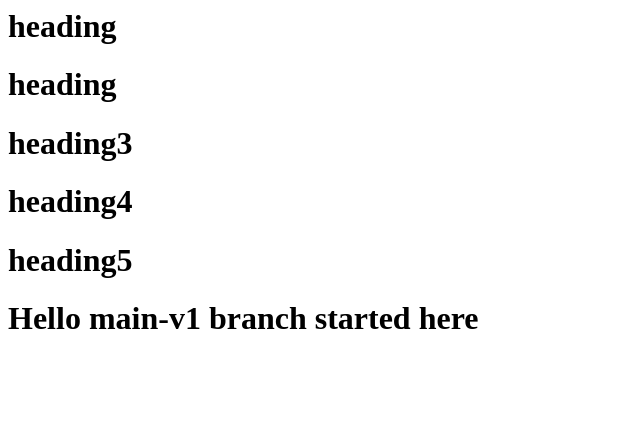
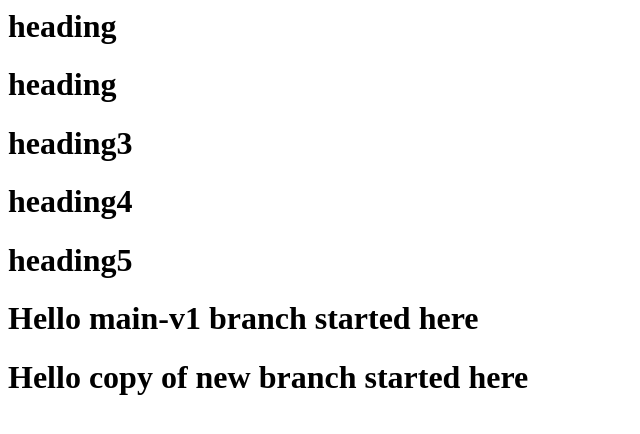
Before and after one commit to azizabdul7383/apnacollege-demo, a plain HTML site: page index.html in a window 1280 px wide. Shown: the whole page, without its empty margins (0-640 px from the left). Drawn offline with Linux system fonts and the light colour scheme.

Commit message:
added new branch

```diff
--- a/index.html
+++ b/index.html
@@ -4,3 +4,4 @@
 <h1>heading4</h1>
 <h1>heading5</h1>
 <h1>Hello main-v1 branch started here</h1>
+<h1>Hello copy of new  branch started here</h1>
```
